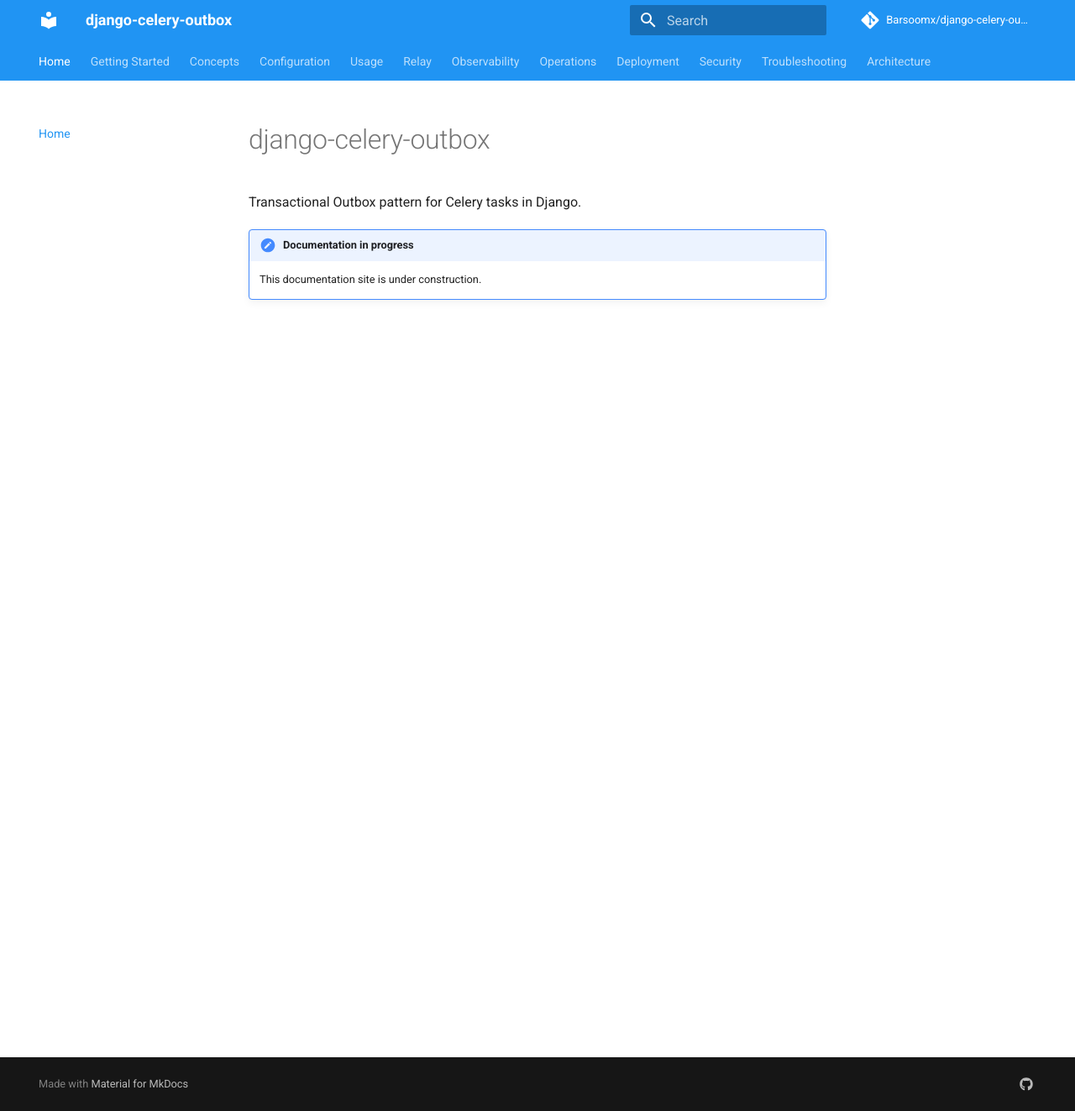
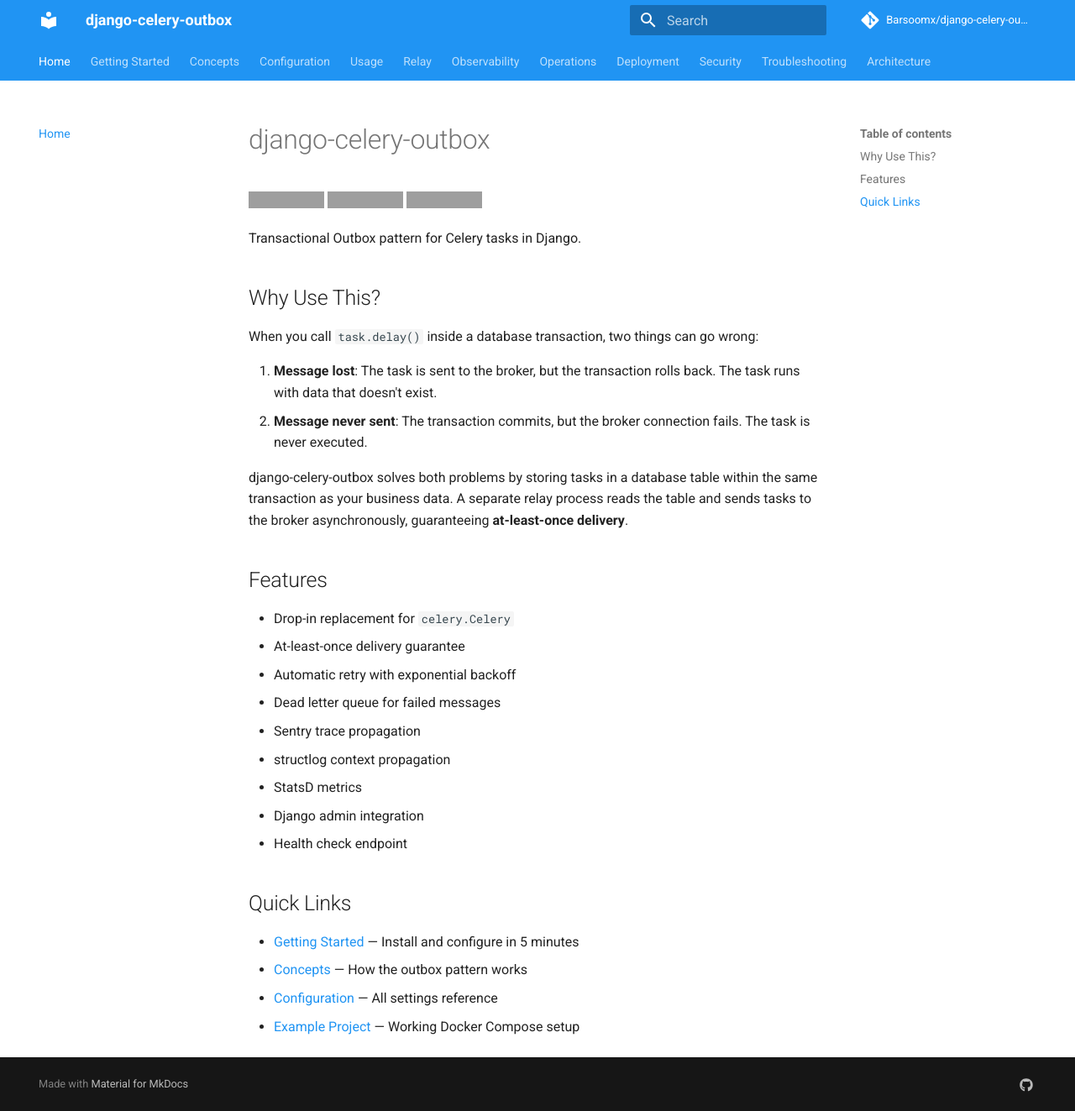
Before and after one commit to Barsoomx/django-celery-outbox, an MkDocs documentation site: the page built from docs/index.md, in a window 1280 px wide and 1323 px high. Shown: the whole window at 84% size. Built offline with MkDocs 1.6.1 and Material for MkDocs 9.7.7, drawn with Linux system fonts in a browser that asks for light colours; comment, search, counter and statistics services are not loaded; grey boxes are pictures that could not be loaded.

Commit message:
docs: add core documentation pages
Co-Authored-By: Claude Sonnet 4.6 <noreply@anthropic.com>

```diff
--- a/docs/index.md
+++ b/docs/index.md
@@ -1,6 +1,35 @@
 # django-celery-outbox
+
+[![PyPI](https://img.shields.io/pypi/v/django-celery-outbox.svg)](https://pypi.org/project/django-celery-outbox/)
+[![Tests](https://github.com/Barsoomx/django-celery-outbox/actions/workflows/tests.yml/badge.svg)](https://github.com/Barsoomx/django-celery-outbox/actions/workflows/tests.yml)
+[![License: MIT](https://img.shields.io/badge/License-MIT-yellow.svg)](https://opensource.org/licenses/MIT)
 
 Transactional Outbox pattern for Celery tasks in Django.
 
-!!! note "Documentation in progress"
-    This documentation site is under construction.
+## Why Use This?
+
+When you call `task.delay()` inside a database transaction, two things can go wrong:
+
+1. **Message lost**: The task is sent to the broker, but the transaction rolls back. The task runs with data that doesn't exist.
+2. **Message never sent**: The transaction commits, but the broker connection fails. The task is never executed.
+
+django-celery-outbox solves both problems by storing tasks in a database table within the same transaction as your business data. A separate relay process reads the table and sends tasks to the broker asynchronously, guaranteeing **at-least-once delivery**.
+
+## Features
+
+- Drop-in replacement for `celery.Celery`
+- At-least-once delivery guarantee
+- Automatic retry with exponential backoff
+- Dead letter queue for failed messages
+- Sentry trace propagation
+- structlog context propagation
+- StatsD metrics
+- Django admin integration
+- Health check endpoint
+
+## Quick Links
+
+- [Getting Started](getting-started.md) — Install and configure in 5 minutes
+- [Concepts](concepts.md) — How the outbox pattern works
+- [Configuration](configuration.md) — All settings reference
+- [Example Project](https://github.com/Barsoomx/django-celery-outbox/tree/master/examples/minimal_django) — Working Docker Compose setup
```
Also changed, not shown: docs/concepts.md (added, +62 -0 lines), docs/configuration.md (added, +42 -0 lines), docs/getting-started.md (added, +84 -0 lines).
